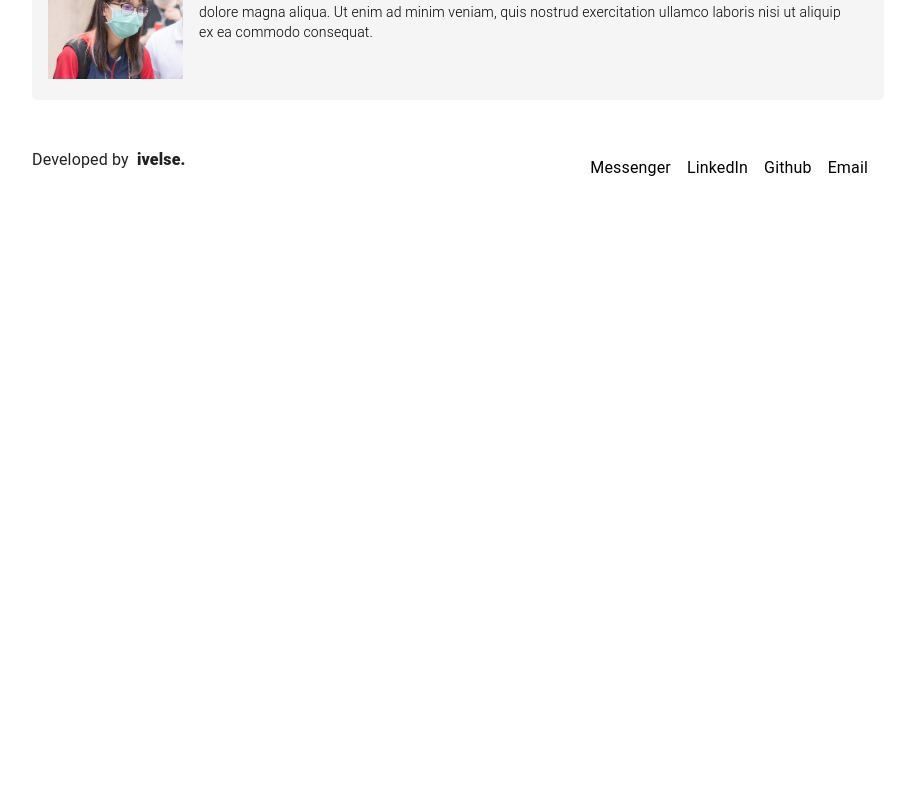
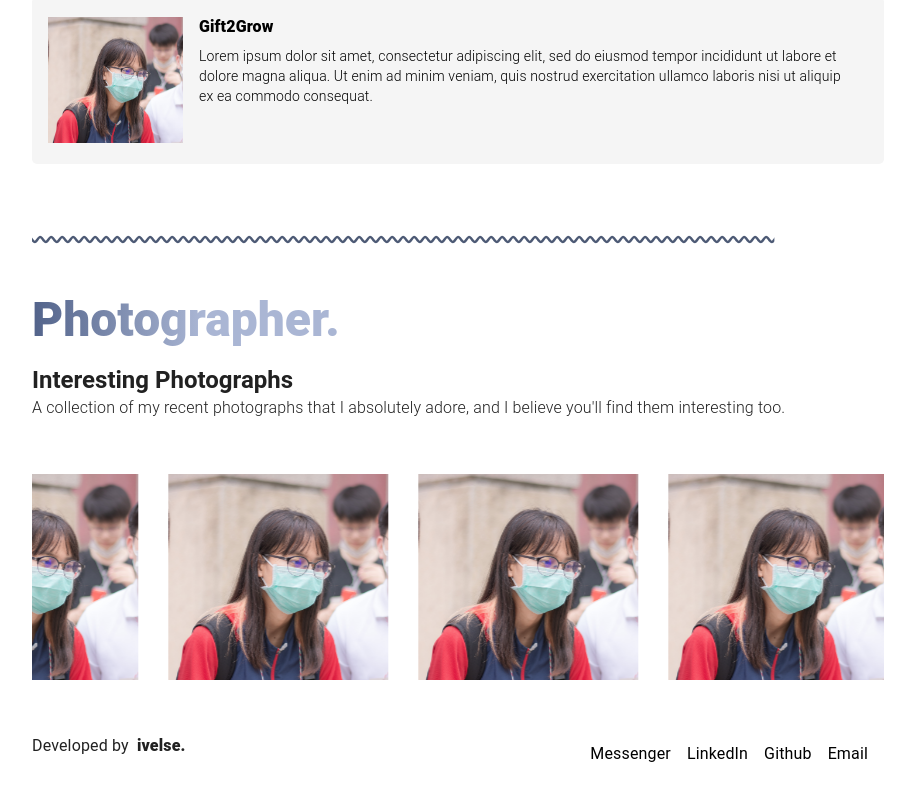
Before and after one commit to nichakontae/porfolio-webv2, a React (Vite) app: page /home in a window 1280 px wide. Shown: the part 1090-1890 px from the top of the page, without its empty margins (182-1097 px from the left). Before the commit the page ends 1310 px from the top, so only its background shows below. Built offline with nearby package versions, Linux system fonts and the light colour scheme; a web font is replaced by a local one.

Commit message:
almost finish home

```diff
--- /dev/null
+++ b/src/components/home/Heading.tsx
@@ -0,0 +1,36 @@
+import { Typography, useTheme } from "@mui/material";
+import { FC } from "react";
+
+interface HeadingProps {
+  topic: string;
+  head: string;
+  desc: string;
+}
+
+const Heading: FC<HeadingProps> = ({ topic, head, desc }) => {
+  const theme = useTheme();
+  return (
+    <>
+      <Typography
+        variant="h3"
+        fontWeight={900}
+        paddingBottom={"1rem"}
+        sx={{
+          background: `linear-gradient(90deg, ${theme.palette.primary.main} 0%, ${theme.palette.accent?.main} 20%)`,
+          WebkitBackgroundClip: "text",
+          color: "transparent",
+        }}
+      >
+        {topic}
+      </Typography>
+      <Typography variant="h5" fontWeight={600}>
+        {head}
+      </Typography>
+      <Typography fontWeight={300} marginBottom={"2rem"}>
+        {desc}
+      </Typography>
+    </>
+  );
+};
+
+export default Heading;
--- /dev/null
+++ b/src/components/home/PreviewPhotoSection.tsx
@@ -0,0 +1,29 @@
+import Heading from "./Heading";
+import "../../styles/home.css";
+import { PreviewPhoto } from "../../resources/preview_photo";
+import { PreviewPhotoType } from "../../types/home";
+
+const PreviewPhotoSection = () => {
+  const data: PreviewPhotoType[] = PreviewPhoto;
+  return (
+    <>
+      <Heading
+        topic="Photographer."
+        head="Interesting Photographs"
+        desc="A collection of my recent photographs that I absolutely adore, and I believe you'll find them interesting too."
+      />
+
+      <div className="slider">
+        <div className="slide-track">
+          {data.map((item, index) => (
+            <div className="slide" key={index}>
+              <img src={item.image} alt={item.alt} />
+            </div>
+          ))}
+        </div>
+      </div>
+    </>
+  );
+};
+
+export default PreviewPhotoSection;
--- a/src/components/home/ProjectSection.tsx
+++ b/src/components/home/ProjectSection.tsx
@@ -1,38 +1,25 @@
-import { Box, Typography, useTheme } from "@mui/material";
+import { Box } from "@mui/material";
 import ProjectCard from "./ProjectCard";
 import { ProjectSectionType } from "../../types/home";
 import { Projects } from "../../resources/project";
+import Heading from "./Heading";
 
 const ProjectSection = () => {
-  const theme = useTheme();
-   // * Select last two item (recently project)
-   const projects: ProjectSectionType[] = Projects.slice(-2);
+  // * Select last two item (recently project)
+  const projects: ProjectSectionType[] = Projects.slice(-2);
   return (
-    <>
-      <Typography
-        variant="h3"
-        fontWeight={900}
-        paddingBottom={"1rem"}
-        sx={{
-          background: `linear-gradient(90deg, ${theme.palette.primary.main} 0%, ${theme.palette.accent?.main} 20%)`,
-          WebkitBackgroundClip: "text",
-          color: "transparent",
-        }}
-      >
-        Full-stack software developer.
-      </Typography>
-      <Typography variant="h5" fontWeight={600}>
-        Featured Projects
-      </Typography>
-      <Typography fontWeight={300} marginBottom={"2rem"}>
-        A collection of some side projects that have shipped recently.
-      </Typography>
+    <Box marginBottom={"4rem"}>
+      <Heading
+        topic="Full-stack software developer."
+        head="Featured Projects"
+        desc="A collection of some side projects that have shipped recently."
+      />
       {projects.map((item) => (
         <Box mb={"1rem"}>
           <ProjectCard data={item} />
         </Box>
       ))}
-    </>
+    </Box>
   );
 };
 
--- a/src/components/home/index.tsx
+++ b/src/components/home/index.tsx
@@ -1,9 +1,13 @@
 import ProjectSection from "./ProjectSection";
-
+import WavyLine from "../utils/WavyLine";
+import PreviewPhotoSection from "./PreviewPhotoSection";
 const Home = () => {
   return (
     <>
+      <WavyLine />
       <ProjectSection />
+      <WavyLine />
+      <PreviewPhotoSection />
     </>
   );
 };
--- a/src/components/layout/main_layout.tsx
+++ b/src/components/layout/main_layout.tsx
@@ -1,6 +1,6 @@
 import { Suspense } from "react";
 import { Outlet, useLocation } from "react-router-dom";
-import Loading from "../loading/loading";
+// import Loading from "../loading/loading";
 import Navbar from "../navbar";
 import { Container } from "@mui/material";
 import { IntroEachPage } from "../../resources/intro_each_page";
@@ -21,7 +21,7 @@ const MainLayout = () => {
       <Navbar />
       <Container sx={{ paddingTop: "10rem" }} maxWidth="md">
         <Intro data={filteredItem[0]} />
-        <Suspense fallback={<Loading />}>
+        <Suspense fallback={<></>}>
           <Outlet />
         </Suspense>
         <Footer />
--- a/src/components/loading/loading.tsx
+++ b/src/components/loading/loading.tsx
@@ -10,6 +10,7 @@ const Loading = () => {
       alignItems={"center"}
       sx={{
         opacity: "0.7",
+        zIndex: 100,
         backgroundColor: theme.palette.background[300],
       }}
     >
--- a/src/components/utils/intro.tsx
+++ b/src/components/utils/intro.tsx
@@ -11,7 +11,9 @@ export interface IntroProps {
 const Intro: FC<IntroProps> = ({ data }) => {
   const theme = useTheme();
   return (
-    <Stack marginBottom={data.path == "/home" ? "2rem" : "4rem"}>
+    <Stack
+    marginBottom={data.path == "/home" ? "2rem" : "4rem"}
+    >
       <Avatar src={data.image} sx={{ width: "5rem", height: "5rem" }} />
       {data.path == "/home" && (
         <Typography variant="subtitle1" marginTop={"1rem"}>
--- /dev/null
+++ b/src/resources/preview_photo.ts
@@ -0,0 +1,38 @@
+export const PreviewPhoto = [
+  {
+    image: "src/assets/images/profile.jpg",
+    alt: "photo name",
+  },
+  {
+    image: "src/assets/images/profile.jpg",
+    alt: "photo name",
+  },
+  {
+    image: "src/assets/images/profile.jpg",
+    alt: "photo name",
+  },
+  {
+    image: "src/assets/images/profile.jpg",
+    alt: "photo name",
+  },
+  {
+    image: "src/assets/images/profile.jpg",
+    alt: "photo name",
+  },
+  {
+    image: "src/assets/images/profile.jpg",
+    alt: "photo name",
+  },
+  {
+    image: "src/assets/images/profile.jpg",
+    alt: "photo name",
+  },
+  {
+    image: "src/assets/images/profile.jpg",
+    alt: "photo name",
+  },
+  {
+    image: "src/assets/images/profile.jpg",
+    alt: "photo name",
+  },
+];
--- /dev/null
+++ b/src/styles/home.css
@@ -0,0 +1,70 @@
+.slider {
+  height: 250px;
+  margin: auto;
+  position: relative;
+  width: 100%;
+  display: grid;
+  place-items: center;
+  overflow: hidden;
+}
+
+.slide-track {
+  display: flex;
+  /* slide track = total number of slides(9*2)* individual slide width(250px) */
+  width: calc(250px * 9);
+  animation: scroll 50s linear infinite;
+}
+
+.slide-track:hover {
+  animation-play-state: paused;
+}
+
+@keyframes scroll {
+  0% {
+    transform: translateX(0);
+  }
+  100% {
+    /* move slide track leftwards (-250px) by half (18 image/2) of its width */
+    transform: translateX(calc(-250px * 4.5));
+  }
+}
+
+.slide {
+  height: 200px;
+  width: 250px;
+  display: flex;
+  align-items: center;
+  padding: 15px;
+  /* to make image move on Z axis, we need to add to its container(.slide) a perspective */
+  perspective: 100px;
+}
+
+img {
+  width: 100%;
+  transition: transform 1s;
+}
+img:hover {
+  transform: translateZ(20px);
+}
+
+/* Gradient shadow */
+/* .slider::before,
+.slider::after {
+  background: linear-gradient(to right, #1e293a 0%, #4d648d 100%);
+  content: "";
+  height: 100%;
+  position: absolute;
+  width: 15%;
+  z-index: 2;
+}
+
+.slider::before {
+  left: 0;
+  top: 0;
+}
+
+.slider::after {
+  right: 0;
+  top: 0;
+  transform: rotateZ(180deg);
+} */
--- a/src/styles/wavyline.css
+++ b/src/styles/wavyline.css
@@ -5,19 +5,18 @@
   --accent-light-200: #4d5a75;
 }
 
-
-/* don't forgot to put media query on content */
 .wavy-dark {
   position: relative;
   width: 100%;
   height: 20px;
-  /* background-color: aliceblue; */
+  overflow: hidden;
+  padding-bottom: 4rem;
 }
 .wavy-dark::before {
   content: "aaaaaaaaaaaaaaaaaaaaaaaaaaaaaaaaaaaaaaaaaaaaaaaaaaaaaaa";
   position: absolute;
   font-size: 1.5em;
-  top: -50px;
+  top: -20px;
   color: transparent;
   text-decoration-style: wavy;
   text-decoration-color: var(--accent-dark-200);
@@ -28,13 +27,15 @@
   position: relative;
   width: 100%;
   height: 20px;
+  overflow: hidden;
+  padding-bottom: 4rem;
   /* background-color: aliceblue; */
 }
 .wavy-light::before {
   content: "aaaaaaaaaaaaaaaaaaaaaaaaaaaaaaaaaaaaaaaaaaaaaaaaaaaaaaa";
   position: absolute;
   font-size: 1.5em;
-  top: -50px;
+  top: -20px;
   color: transparent;
   text-decoration-style: wavy;
   text-decoration-color: var(--accent-light-200);
--- a/src/types/home.ts
+++ b/src/types/home.ts
@@ -3,3 +3,8 @@ export type ProjectSectionType = {
   projectName: string;
   desc: string;
 };
+
+export type PreviewPhotoType = {
+  image: string;
+  alt: string;
+};
```
